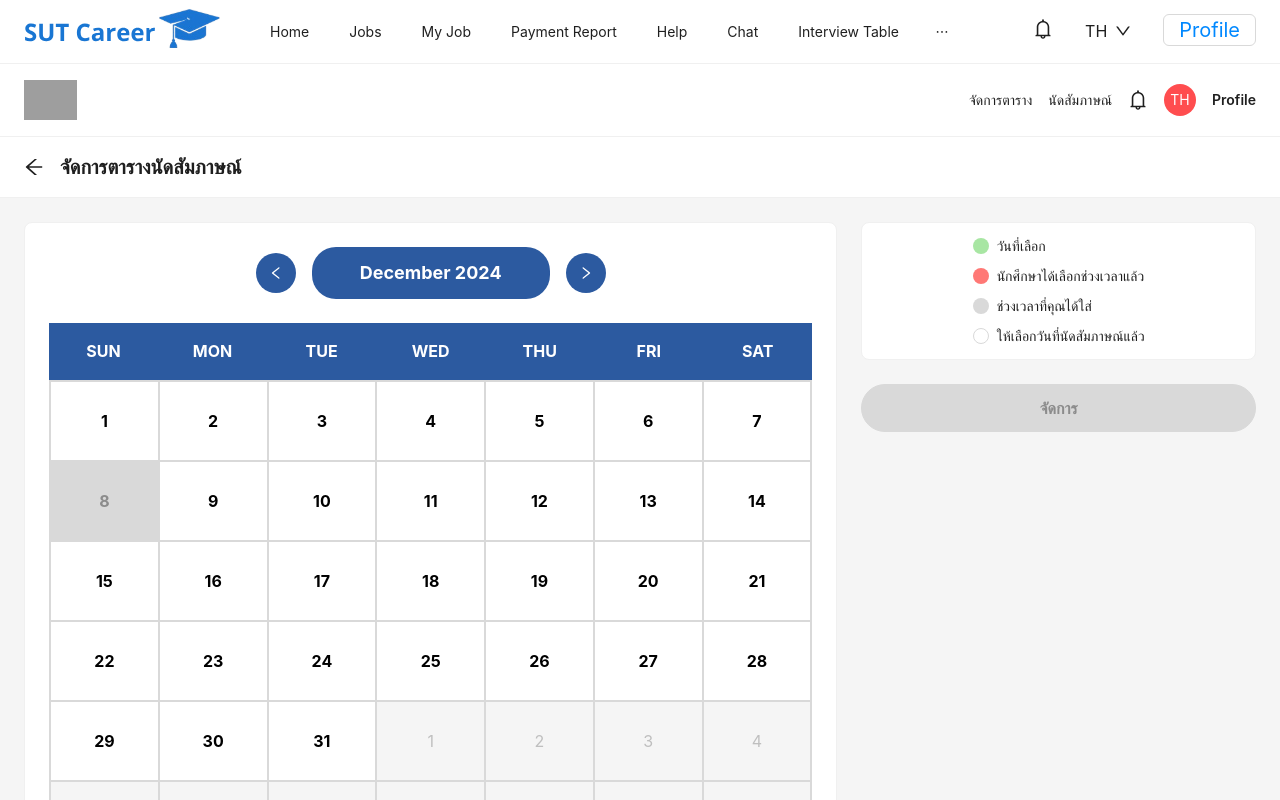
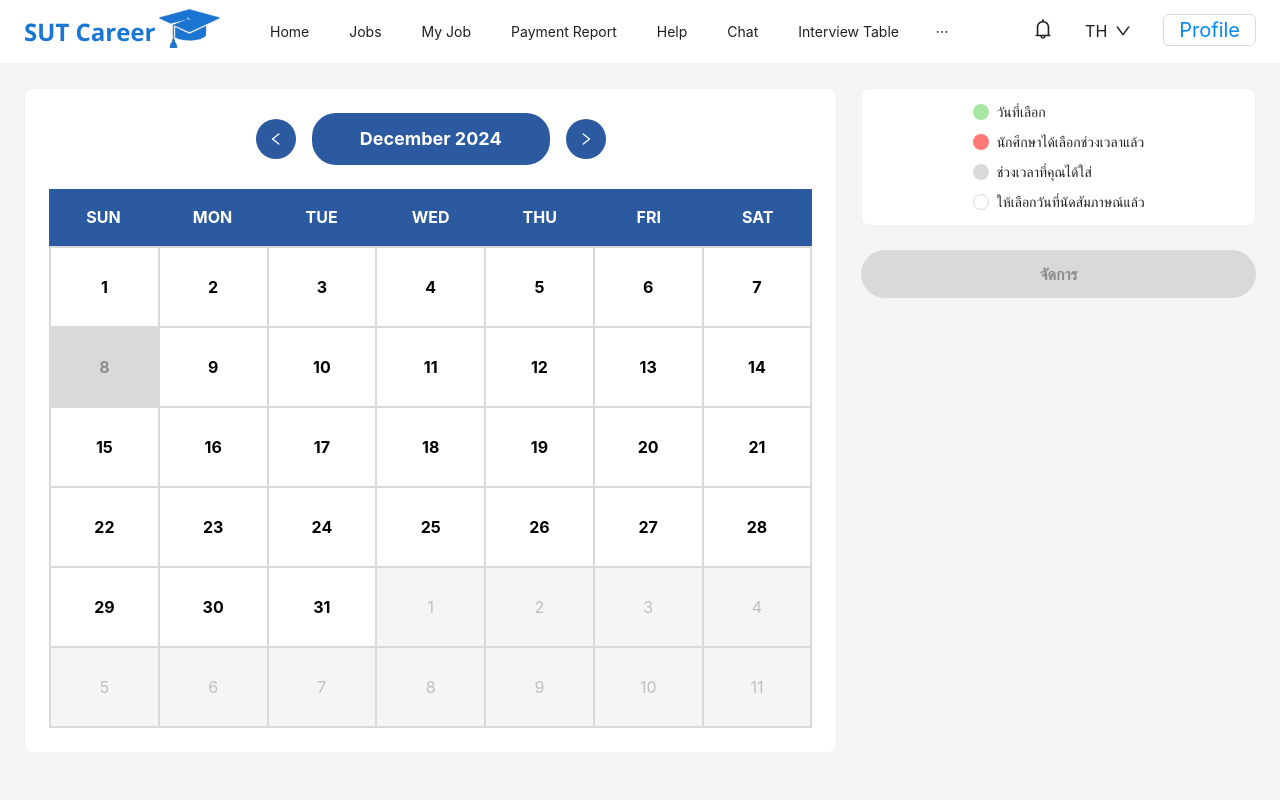
Before and after one commit to KBook22/SA-G08-1-68, a React (Vite) app in the folder frontend/: page /Interview-Schedule in a window 1280 px wide. Built offline with nearby package versions, Linux system fonts and the light colour scheme; grey boxes are pictures that could not be loaded.

Commit message:
delete old Navbar RAW Interview-Scheduling

```diff
--- a/frontend/src/pages/InterviewScheduling/InterviewScheduling.tsx
+++ b/frontend/src/pages/InterviewScheduling/InterviewScheduling.tsx
@@ -2,14 +2,12 @@
 
 import type React from "react"
 import { useState } from "react"
-import { Button, Card, Typography, Space, Avatar, Row, Col, Modal, TimePicker, Form } from "antd"
+import { Button, Card, Typography, Space, Row, Col, Modal, TimePicker, Form } from "antd"
 import {
-  BellOutlined,
   LeftOutlined,
   RightOutlined,
   CheckCircleOutlined,
   CloseOutlined,
-  ArrowLeftOutlined,
 } from "@ant-design/icons"
 import type { Dayjs } from "dayjs"
 import dayjs from "dayjs"
@@ -181,47 +179,6 @@ const EmployerSchedule: React.FC = () => {
 
   return (
     <div style={{ minHeight: "100vh", backgroundColor: "#f5f5f5" }}>
-      {/* Header */}
-      <div
-        style={{
-          backgroundColor: "white",
-          padding: "16px 24px",
-          borderBottom: "1px solid #f0f0f0",
-          display: "flex",
-          justifyContent: "space-between",
-          alignItems: "center",
-        }}
-      >
-        <div style={{ display: "flex", alignItems: "center" }}>
-          <img src="/assets/logo.svg" alt="SUT Career" style={{ height: "40px" }} />
-        </div>
-
-        <div style={{ display: "flex", alignItems: "center", gap: "16px" }}>
-          <Text>จัดการตาราง</Text>
-          <Text>นัดสัมภาษณ์</Text>
-          <BellOutlined style={{ fontSize: "20px" }} />
-          <Avatar style={{ backgroundColor: "#ff4d4f" }}>TH</Avatar>
-          <Text strong>Profile</Text>
-        </div>
-      </div>
-
-      {/* Sub Header */}
-      <div
-        style={{
-          backgroundColor: "white",
-          padding: "16px 24px",
-          borderBottom: "1px solid #f0f0f0",
-          display: "flex",
-          alignItems: "center",
-          gap: "16px",
-        }}
-      >
-        <ArrowLeftOutlined style={{ fontSize: "20px", cursor: "pointer" }} />
-        <Title level={4} style={{ margin: 0 }}>
-          จัดการตารางนัดสัมภาษณ์
-        </Title>
-      </div>
-
       <div style={{ padding: "24px" }}>
         <Row gutter={24}>
           <Col span={16}>
```
